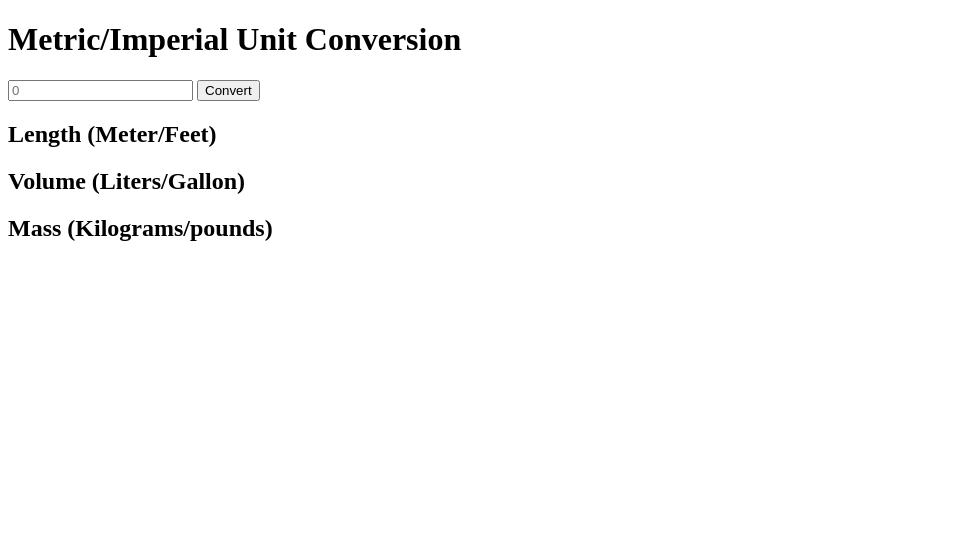
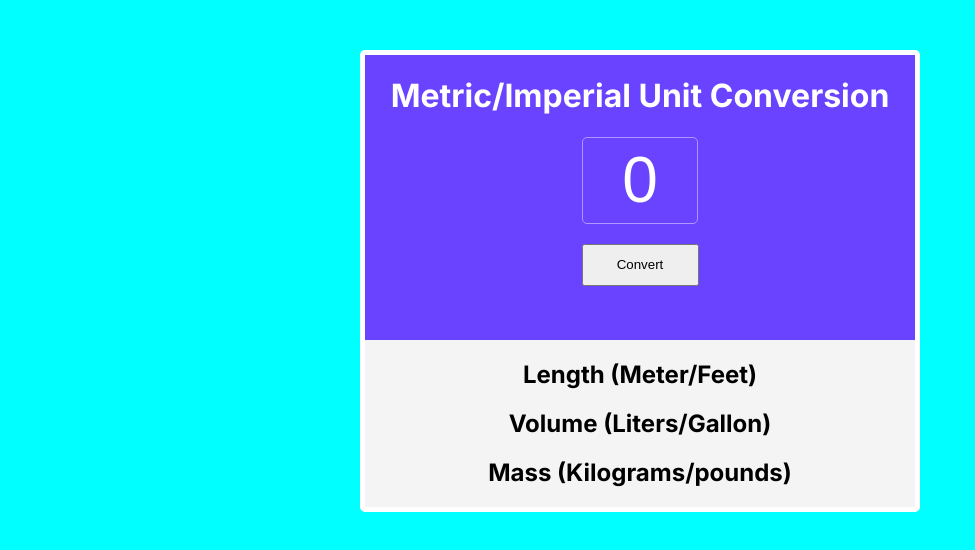
Before and after one commit to ZenithSzN-SC/Unit-Coverter, a plain HTML site: page index.html in a window 1280 px wide. Shown: the whole page, without its empty margins (0-975 px from the left). Drawn offline with Linux system fonts and the light colour scheme.

Commit message:
Visually almost complete - (No local storage implementation yet)

```diff
--- a/index.html
+++ b/index.html
@@ -5,18 +5,31 @@
     <meta name="viewport" content="width=device-width, initial-scale=1.0">
     <title>Unit Converter</title>
     <link rel="stylesheet" href="styles.css">
-
+    <link rel="preconnect" href="https://fonts.googleapis.com">
+    <link rel="preconnect" href="https://fonts.gstatic.com" crossorigin>
+    <link href="https://fonts.googleapis.com/css2?family=Inter:ital,opsz,wght@0,14..32,100..900;1,14..32,100..900&display=swap" rel="stylesheet">
 </head>
 <body>
+    <div class="frame">
+        <div class="input">
             <h1>Metric/Imperial Unit Conversion</h1>
             <input type="text" placeholder="0" id="input"/>
             <Button id="convert-Btn">Convert</Button>
+        </div>
+        <div class="final">
             <h2>Length (Meter/Feet)</h2>
             <p id="Length"></p>
+        </div>
+        <div class="final">
             <h2>Volume (Liters/Gallon)</h2>
             <p id="Volume"></p>
+        </div>
+        <div>
             <h2>Mass (Kilograms/pounds)</h2>
             <p id="Mass"></p>
+        </div>
+    </div>
+
     <script src="scripts.js"></script>
 </body>
 </html>
--- a/styles.css
+++ b/styles.css
@@ -0,0 +1,48 @@
+body {
+    margin: 0;
+    padding: 0;
+    background-color: aqua;
+}
+
+.frame {
+    max-width: 550px;
+    height: 90%;
+    border: 5px solid white;
+    border-radius: 5px;
+    display: block;
+    margin-top: 50px;
+    margin-left: auto;
+    margin-right: auto;
+    text-align: center;
+    font-family: "Inter", sans-serif;
+    background: #F4F4F4;
+}
+
+.input {
+    width: 100%;
+    height: 285px;
+    background: #6943FF;
+    color: #FFFFFF;
+    display: flex;
+    flex-direction: column;
+    align-items: center;
+}
+#input {
+    width: 110px;
+    height: 83px;
+    font-size: 4em;
+    color: #FFFFFF;
+    text-align: center;
+    background: #6943FF;
+    border: 1px solid #B295FF;
+    border-radius: 5px;
+    margin-bottom: 20px;
+}
+input::placeholder {
+    color: #FFFFFF;
+}
+
+#convert-Btn {
+    width: 117px;
+    height: 42px;
+}
```
Lines whose indentation alone changed are shown as unchanged.
